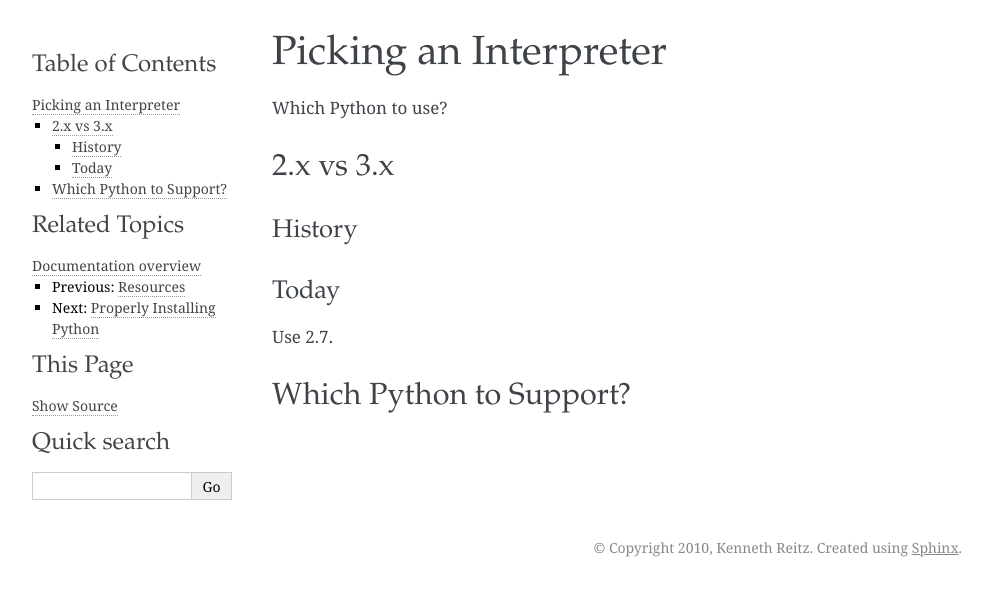
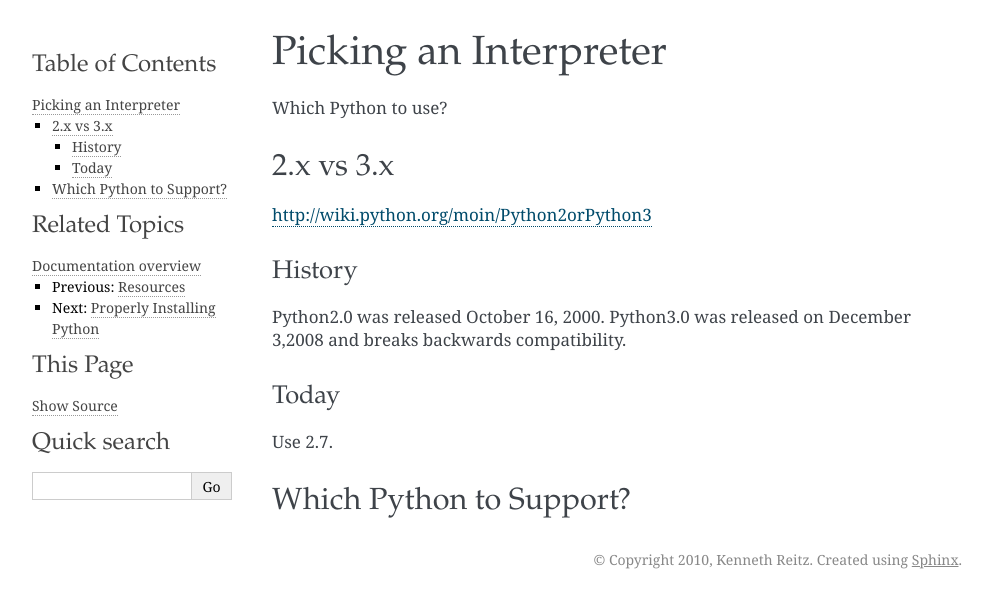
Before and after one commit to realpython/python-guide, a Sphinx documentation site: the page built from docs/starting/which-python.rst, in a window 1280 px wide. Shown: the top 608 px of the page, without its empty margins (148-1140 px from the left). Built offline with Sphinx 7.4.7, drawn with Linux system fonts in a browser that asks for light colours.

Commit message:
which-python changes

```diff
--- a/docs/starting/which-python.rst
+++ b/docs/starting/which-python.rst
@@ -6,12 +6,12 @@ Which Python to use?
 
 2.x vs 3.x
 ::::::::::
-
+http://wiki.python.org/moin/Python2orPython3
 
 
 History
 -------
-
+Python2.0 was released October 16, 2000.  Python3.0 was released on December 3,2008 and breaks backwards compatibility.
 
 
 Today
```
Also changed, not shown: docs/scenarios/gui.rst (+14 -1 lines), 2 other files.
